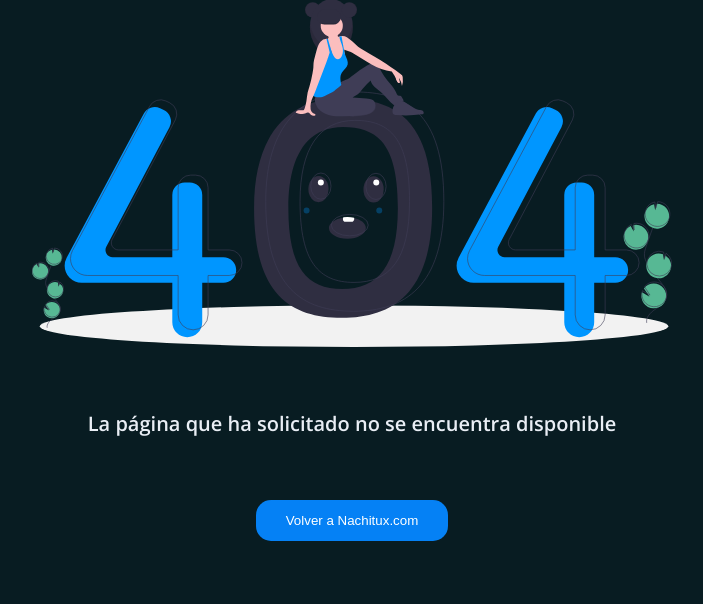
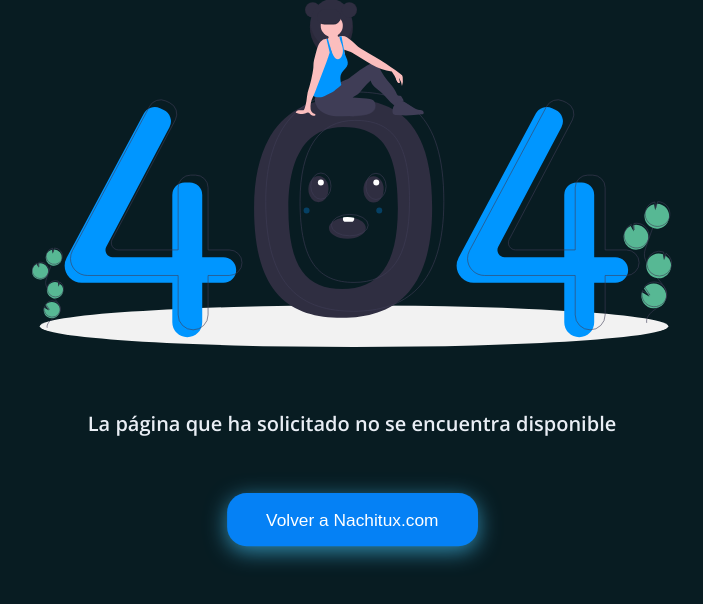
Before and after one commit to Nachitux/Nachitux.github.io, a PHP site: page /404.html in a window 1280 px wide, with the pointer over the restyled element. Shown: the part 115-719 px from the top of the page, without its empty margins (288-991 px from the left). Run offline with PHP 8.4, Linux system fonts and the light colour scheme.

Commit message:
Update 404.css

```diff
--- a/src/css/404.css
+++ b/src/css/404.css
@@ -29,6 +29,22 @@ button{
     color: white;
 }
 
+button:hover {
+    animation-delay: 3s;
+    transform: translate(0%, -2%) scale(1.3);
+    color: rgba(255, 255, 255, 1) !important;
+    box-shadow: 0 4px 16px rgba(49, 138, 172, 1);
+    transition: all 1.2s;
+  }
+
+  button:hover:before {
+    animation-delay: 3s;
+    transform: translate(0%, -2%) scale(1.3);
+    color: rgba(255, 255, 255, 1) !important;
+    box-shadow: 0 4px 16px rgba(49, 138, 172, 1);
+    transition: all 1.2s;
+  }
+
 @media screen and (max-width:630px){
     h1{
         font-size: 16px;
```
